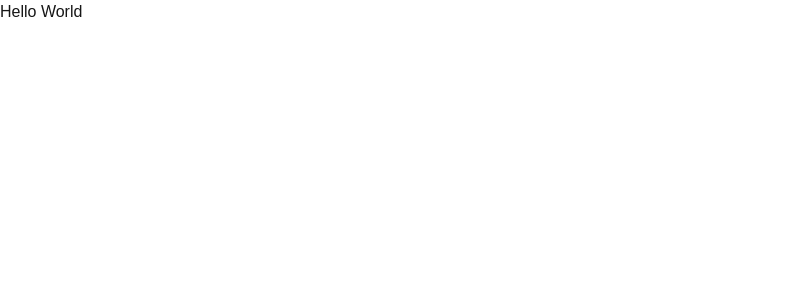
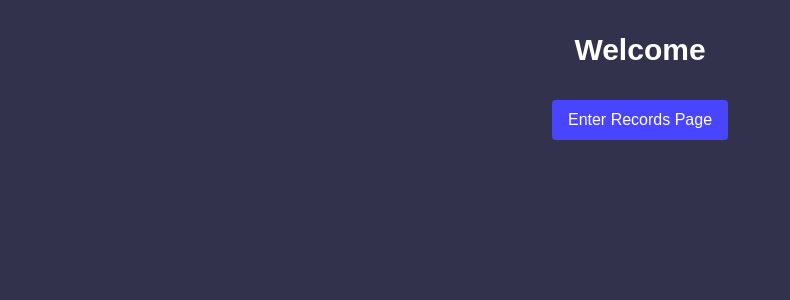
Before and after one commit to ar-to/summarization-app-fe, a Next.js app: page / in a window 1280 px wide. Shown: the top 300 px of the page, without its empty margins (0-790 px from the left). Built offline with nearby package versions, Linux system fonts and the light colour scheme.

Commit message:
update to home page

```diff
--- a/src/app/page.tsx
+++ b/src/app/page.tsx
@@ -1,3 +1,19 @@
+import Link from "next/link"
+
 export default function HomePage() {
-  return <>Hello World</>
+  return (
+    <div className="min-h-screen bg-[#32324d] py-8 text-white">
+      <div className="max-w-4xl mx-auto text-center">
+        <h1 className="text-3xl font-bold mb-8 text-center">
+          Welcome
+        </h1>
+        <Link
+          href="/records"
+          className="bg-[#4945ff] text-white px-4 py-2 rounded mb-4 inline-block mx-2"
+        >
+          Enter Records Page
+        </Link>
+      </div>
+    </div>
+  )
 }
```
